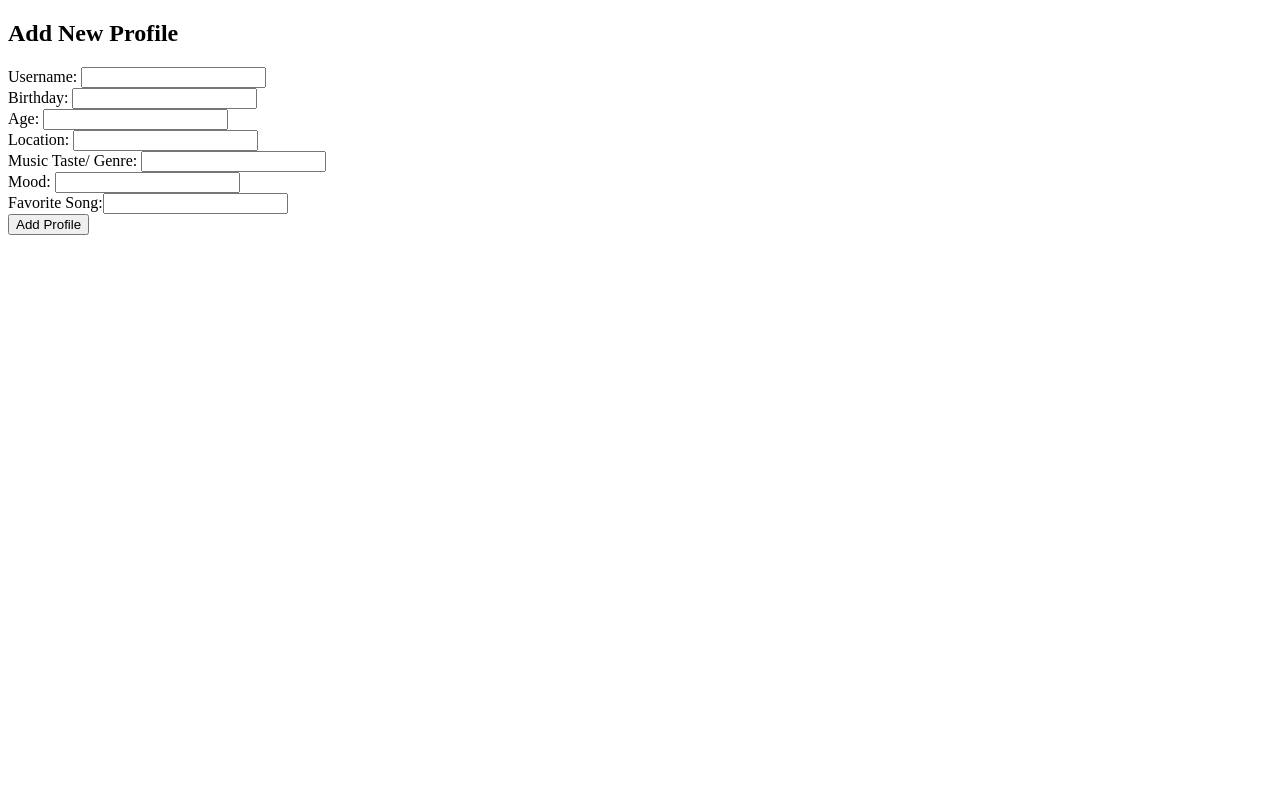
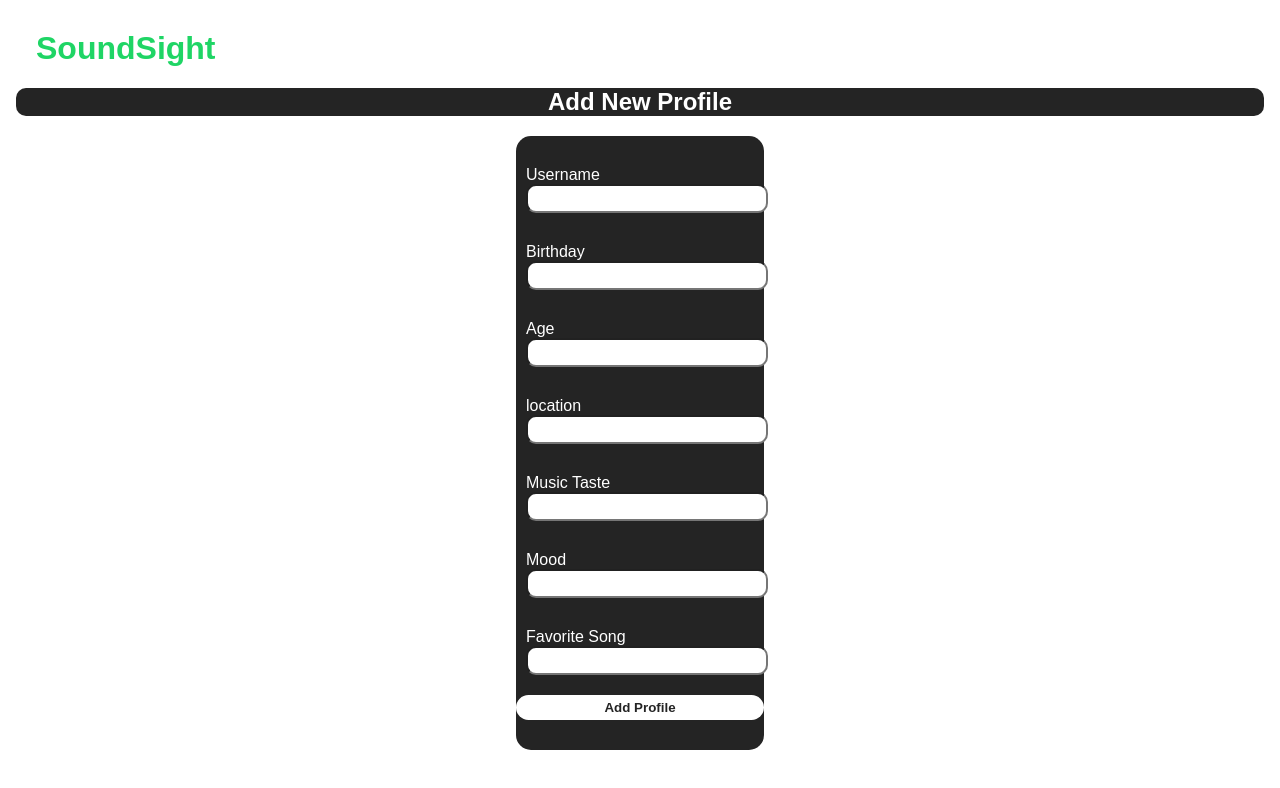
Before and after one commit to PUP-BSIT/exercise-4-v2, an Angular app in the folder sound_sight/: page / in a window 1280 px wide. Shown: the top 788 px of the page. Built offline with nearby package versions, Linux system fonts and the light colour scheme.

Commit message:
Add styling to components

```diff
--- a/sound_sight/src/app/app.component.html
+++ b/sound_sight/src/app/app.component.html
@@ -1 +1,3 @@
-<app-parent></app-parent>
+<body>
+    <app-parent></app-parent>
+</body>
--- a/sound_sight/src/app/parent/child/child.component.css
+++ b/sound_sight/src/app/parent/child/child.component.css
@@ -0,0 +1,27 @@
+.profile-container {
+    display: flex;
+    margin-top: 20px;
+    margin-left: 20px;
+    margin-bottom: 20px;
+    color : white;
+    background-color: #242424;
+}
+
+.profile-container button {
+    border-radius: 10px;
+    background-color: #FFFFFF;
+    border: none;
+    padding: 5px;
+    font-weight: bold;
+    width: 30%;
+}
+
+.profile-info {
+    margin-left: 25%;
+    color : white;
+}
+
+.edit-container {
+    color : white;
+    background-color: #242424;
+}
--- a/sound_sight/src/app/parent/child/child.component.html
+++ b/sound_sight/src/app/parent/child/child.component.html
@@ -1,71 +1,79 @@
-<div *ngIf="isEditing">
+<div class="edit-container" ngIf="isEditing">
   <div>
     <label for="username">Username</label>
-        <input type="text"
+    <input
+      type="text"
       name="username"
       id="username"
-            [(ngModel)]="editedProfile.username">
+      [(ngModel)]="editedProfile.username"
+    />
   </div>
 
   <div>
     <label for="birthday">Birthday</label>
-        <input type="text"
+    <input
+      type="text"
       name="birthday"
       id="birthday"
-            [(ngModel)]="editedProfile.birthday">
+      [(ngModel)]="editedProfile.birthday"
+    />
   </div>
 
   <div>
     <label for="age">Age</label>
-        <input type="number"
-            name="age"
-            id="age"
-            [(ngModel)]="editedProfile.age">
+    <input type="number" name="age" id="age" [(ngModel)]="editedProfile.age" />
   </div>
 
   <div>
     <label for="location">location</label>
-        <input type="text"
+    <input
+      type="text"
       name="Location"
       id="Location"
-            [(ngModel)]="editedProfile.location">
+      [(ngModel)]="editedProfile.location"
+    />
   </div>
 
   <div>
     <label for="music_taste">Music Taste</label>
-        <input type="text"
+    <input
+      type="text"
       name="music_taste"
       id="music_taste"
-            [(ngModel)]="editedProfile.music_taste">
+      [(ngModel)]="editedProfile.music_taste"
+    />
   </div>
 
   <div>
     <label for="mood">Mood</label>
-        <input type="text"
-            name="mood"
-            id="mood"
-            [(ngModel)]="editedProfile.mood">
+    <input type="text" name="mood" id="mood" [(ngModel)]="editedProfile.mood" />
   </div>
 
   <div>
     <label for="favorite_song">Favorite Song</label>
-        <input type="text"
+    <input
+      type="text"
       name="favorite_song"
       id="favorite_song"
-            [(ngModel)]="editedProfile.favorite_song">
+      [(ngModel)]="editedProfile.favorite_song"
+    />
   </div>
 
   <button (click)="saveChanges()">Save</button>
   <button (click)="cancelEdit()">Cancel</button>
 </div>
 
-<div *ngIf="!isEditing">
-    <p>Username : {{ profile.username}}</p>
-    <p>User's Birthday : {{ profile.birthday }}</p>
-    <p>Location : {{ profile.location }}</p>
-    <p>Age : {{ profile.age }}</p>
-    <p>User's Music taste: {{ profile.music_taste }}</p>
-    <p>Mood: {{ profile.mood }}</p>
-    <p>Current Favorite Track: {{ profile.favorite_song }}</p>
+<div class="profile-container" ngIf="!isEditing">
+  <div class="profile-info">
+    <p>Username: {{ profile.username }}</p>
+    <p>Birthday: {{ profile.birthday }}</p>
+    <p>Age: {{ profile.age }}</p>
     <button (click)="editProfile()">Edit</button>
   </div>
+  <div class="profile-info">
+    <p>Location: {{ profile.location }}</p>
+    <p>Music Taste: {{ profile.music_taste }}</p>
+    <p>Mood: {{ profile.mood }}</p>
+    <p>Favorite Song: {{ profile.favorite_song }}</p>
+  </div>
+</div>
--- a/sound_sight/src/app/parent/parent.component.css
+++ b/sound_sight/src/app/parent/parent.component.css
@@ -0,0 +1,78 @@
+:host ::ng-deep {
+    font-family: 'Circular', sans-serif;
+    background-color: blue;
+}
+
+h1 {
+    margin-left: 20px;
+    margin-top: 30px;
+    color: #1FD565;
+}
+
+h2 {
+    display: flex;
+    flex-wrap: wrap;
+    justify-content: center;
+    color: white;
+    background-color: #242424;
+    border-radius: 10px;
+}
+
+.flex-container {
+    display: flex;
+    flex-wrap: wrap;
+    justify-content: center;
+    color: white;
+    background-color: #242424;
+    margin-left: 500px;
+    padding-top: 20px;
+    padding-bottom: 20px;
+    margin-right: 500px;
+    border-radius: 15px;
+}
+
+.flex-container div {
+    margin: 10px;
+}
+
+form {
+    display: flex;
+    flex-direction: column;
+}
+
+label {
+    margin-bottom: 5px;
+}
+
+input[type="text"],
+input[type="number"] {
+    width: 100%;
+    padding: 5px;
+    margin-bottom: 10px;
+    border-radius: 10px;
+}
+
+button[type="submit"] {
+    width: 100%;
+    padding: 5px;
+    margin-bottom: 10px;
+    background-color: #FFFFFF;
+    color: #242424;
+    border-radius: 20px;
+    border: none;
+    cursor: pointer;
+    transition: background-color 0.3s ease, color 0.3s ease;
+    font-weight: bold;
+}
+
+.delete-button {
+    align-self: flex-end;
+    margin-left: 80%;
+    margin-top: 15px;
+    border-radius: 20px;
+    background-color: #FFFFFF;
+    border: none;
+    padding: 5px;
+    width: 5%;
+    font-weight: bold;
+}
--- a/sound_sight/src/app/parent/parent.component.html
+++ b/sound_sight/src/app/parent/parent.component.html
@@ -1,65 +1,88 @@
+<h1>SoundSight</h1>
 <h2>Add New Profile</h2>
+<div class="flex-container">
     <form (ngSubmit)="addProfile()">
         <div>
-        <label for="username">Username: </label>
-        <input type="text"
+          <label for="username">Username</label>
+          <input
+            type="text"
             name="username"
             id="username"
-            [(ngModel)]="newProfile.username" required>
+            [(ngModel)]="newProfile.username"
+            required
+          />
         </div>
 
         <div>
-        <label for="birthday">Birthday: </label>
-        <input type="text"
+          <label for="birthday">Birthday</label>
+          <input
+            type="text"
             name="birthday"
             id="birthday"
-            [(ngModel)]="newProfile.birthday" required>
+            [(ngModel)]="newProfile.birthday"
+            required
+          />
         </div>
 
         <div>
-        <label for="age">Age: </label>
-        <input type="number"
+          <label for="age">Age</label>
+          <input
+            type="number"
             name="age"
             id="age"
-            [(ngModel)]="newProfile.age" required>
+            [(ngModel)]="newProfile.age"
+            required
+          />
         </div>
 
         <div>
-        <label for="location">Location: </label>
-        <input type="text"
-            name="location"
-            id="location"
-            [(ngModel)]="newProfile.location" required>
+          <label for="location">location</label>
+          <input
+            type="text"
+            name="Location"
+            id="Location"
+            [(ngModel)]="newProfile.location"
+            required
+          />
         </div>
 
         <div>
-        <label for="music_taste">Music Taste/ Genre: </label>
-        <input type="text"
+          <label for="music_taste">Music Taste</label>
+          <input
+            type="text"
             name="music_taste"
             id="music_taste"
-            [(ngModel)]="newProfile.music_taste" required>
+            [(ngModel)]="newProfile.music_taste"
+            required
+          />
         </div>
 
         <div>
-        <label for="mood">Mood: </label>
-        <input type="text"
+          <label for="mood">Mood</label>
+          <input
+            type="text"
             name="mood"
             id="mood"
-            [(ngModel)]="newProfile.mood" required>
+            [(ngModel)]="newProfile.mood"
+            required
+          />
         </div>
 
         <div>
-        <label for="favorite_song">Favorite Song:</label>
-        <input type="text"
+          <label for="favorite_song">Favorite Song</label>
+          <input
+            type="text"
             name="favorite_song"
             id="favorite_song"
-            [(ngModel)]="newProfile.favorite_song" required>
+            [(ngModel)]="newProfile.favorite_song"
+            required
+          />
+        </div>
+        <button type="submit">Add Profile</button>
+      </form>
 </div>
 
-    <button type="submit">Add Profile</button>
-</form>
-
-<div *ngFor="let profile of profiles">
+<div class="profile-container" *ngFor="let profile of profiles">
+    <button class="delete-button" (click)="deleteProfile(profile)">Delete</button>
   <app-child [profile]="profile"></app-child>
-    <button (click)="deleteProfile(profile)">Delete Profile</button>
 </div>
```
Lines whose indentation alone changed are shown as unchanged.
